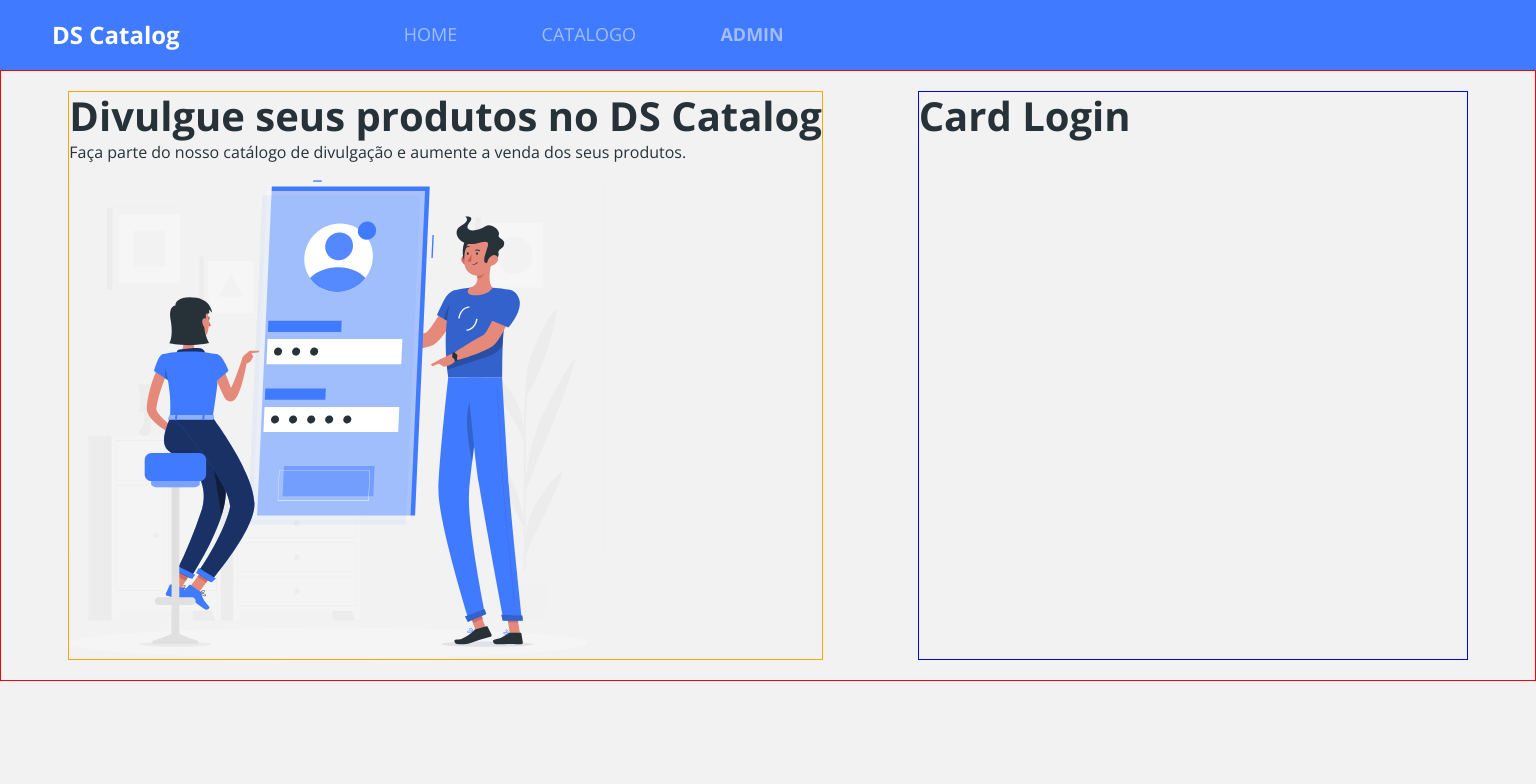
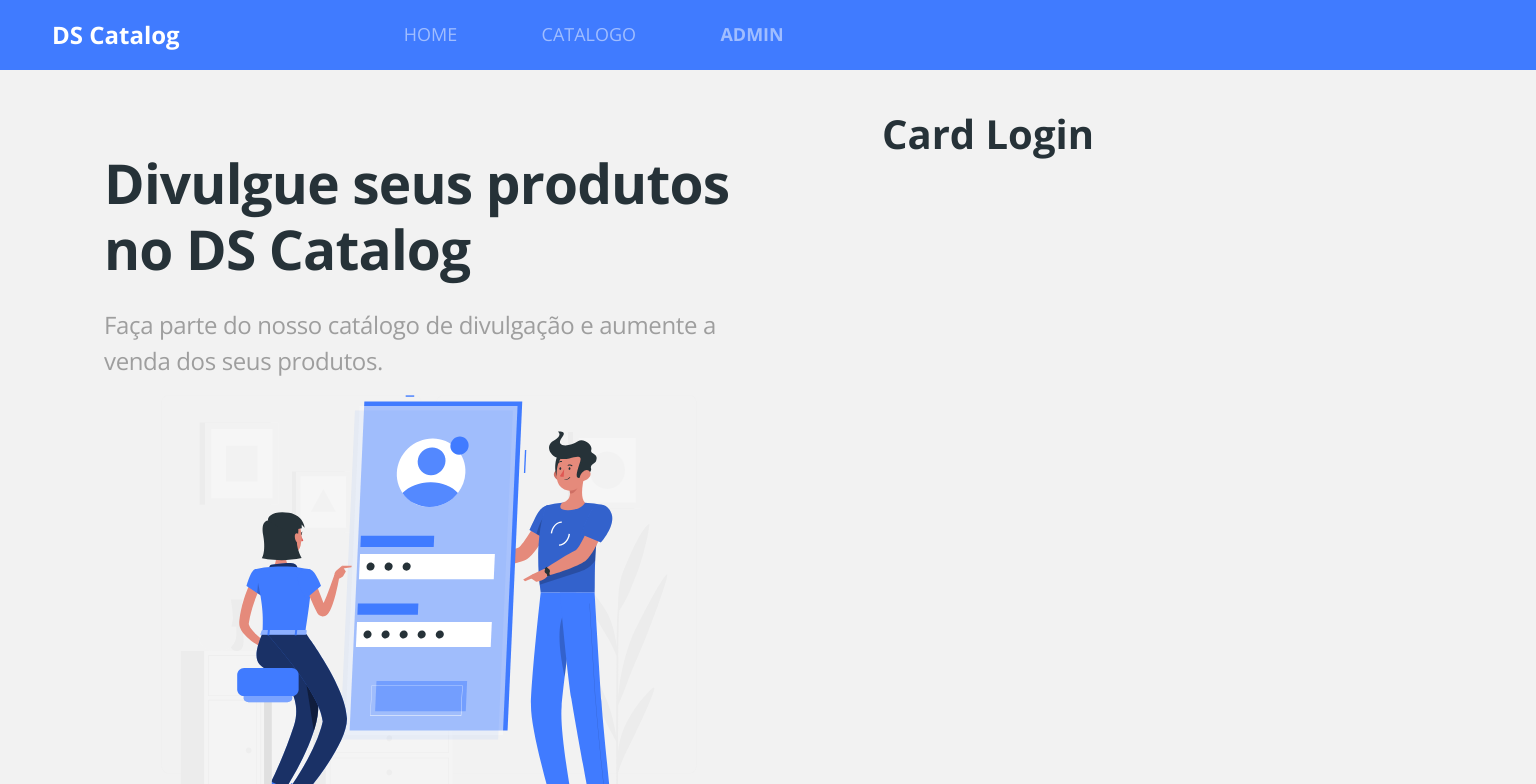
Before and after one commit to auriceliof/devsuperior-react-03, a React (Create React App) app in the folder frontend/: page /admin/auth/login in a window 1536 px wide. Shown: the top 784 px of the page. Built offline with nearby package versions, Linux system fonts and the light colour scheme; no server answers; the HTML template or start-up script is replaced by a standard one.

Commit message:
Banner styling

```diff
--- a/frontend/src/pages/Admin/Auth/styles.css
+++ b/frontend/src/pages/Admin/Auth/styles.css
@@ -2,21 +2,18 @@
   display: flex;
   justify-content: space-around;
   padding: 20px;
-    border: 1px solid red;
 }
 
 .auth-banner-container {
   display: none;
-    border: 1px solid orange;
 }
 
 .auth-form-container {
   width: 100%;
-    border: 1px solid blue;
 }
 
 @media (min-width: 576px) {
-    .auth-form-container{
+  .auth-form-container {
     width: 480px;
   }
 }
@@ -28,8 +25,46 @@
 }
 
 @media (min-width: 1200px) {
+  .auth-container {
+    padding: 40px;
+  }
+
   .auth-banner-container {
     display: flex;
     flex-direction: column;
+    margin-top: 40px;
+    width: 500px;
+  }
+
+  .auth-banner-container h1 {
+    font-size: 40px;
+    letter-spacing: -0.015em;
+    color: #263238;
+    margin-bottom: 15px;
+  }
+
+  .auth-banner-container p {
+    font-size: 18px;
+    letter-spacing: -0.015em;
+    color: #9e9e9e;
+  }
+
+  .auth-banner-container svg {
+    width: 100%;
   }
 }
+
+@media (min-width: 1400px) {
+  .auth-banner-container {
+    width: 650px;
+  }
+
+  .auth-banner-container h1 {
+    font-size: 55px;
+    margin-bottom: 25px;
+  }
+
+  .auth-banner-container p {
+    font-size: 24px;
+  }
+}
```
Lines whose indentation alone changed are shown as unchanged.
